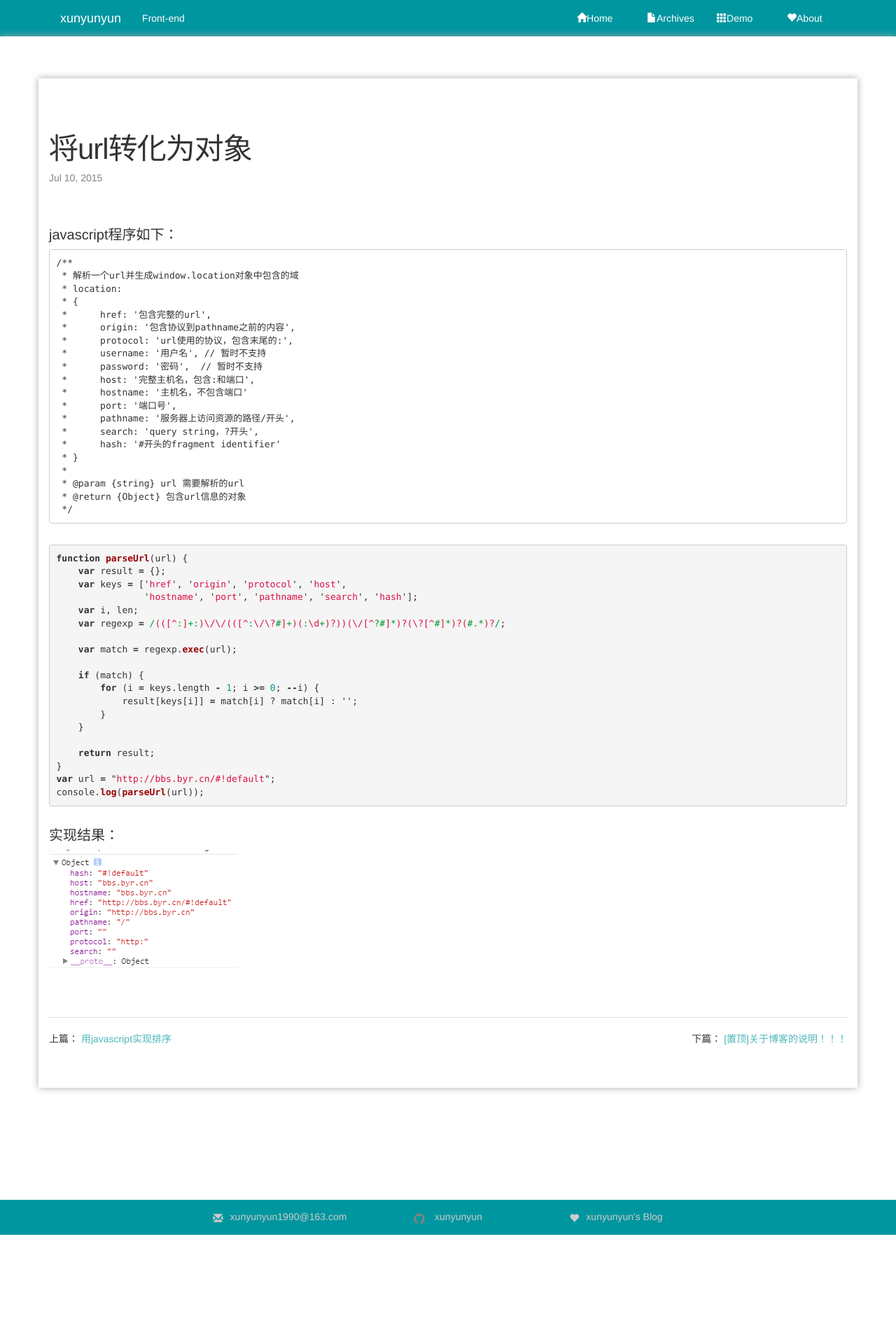
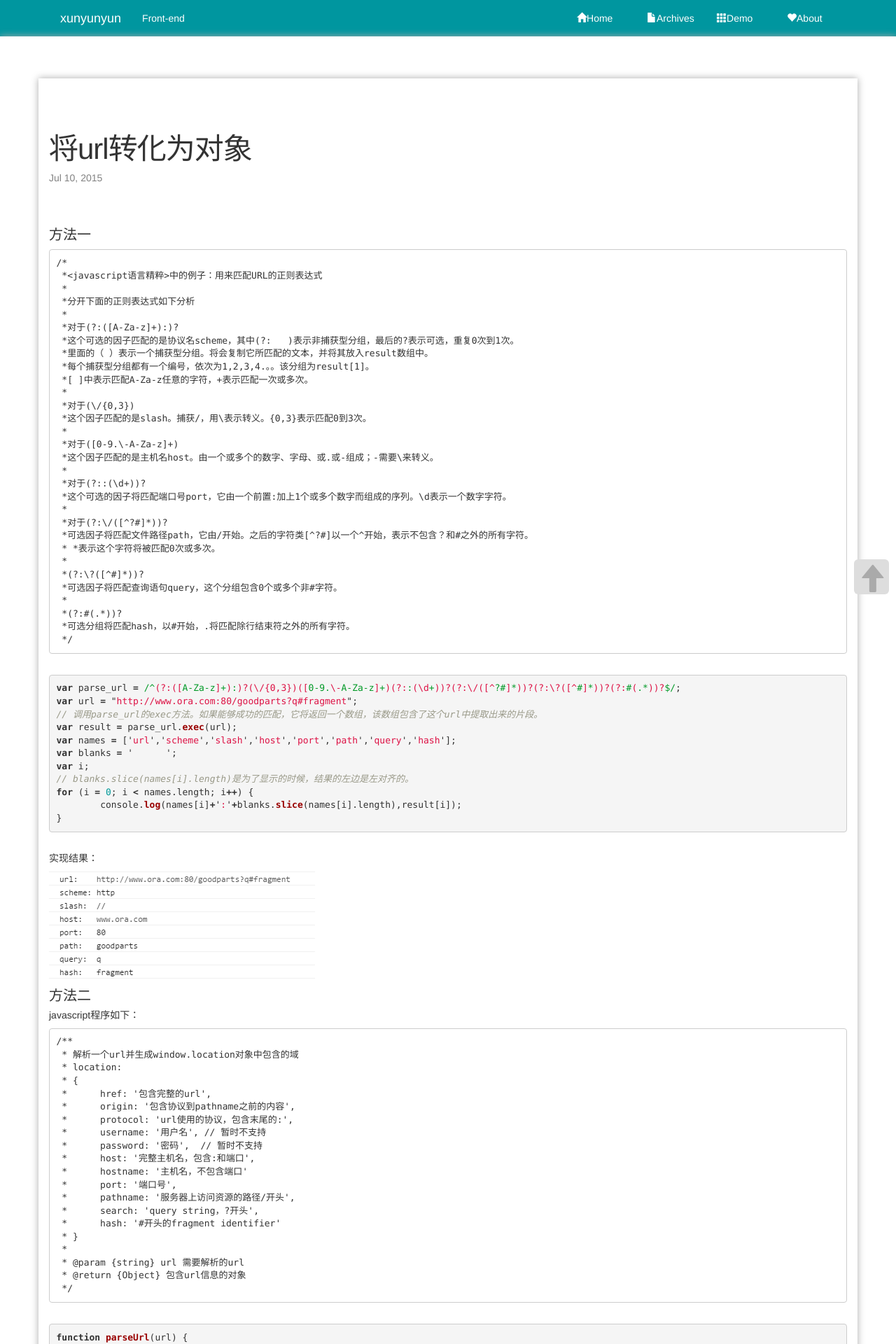
Before and after one commit to xunyunyun/xunyunyun.github.io, a Jekyll site: the page built from _posts/2015-07-10-url-parse-object.markdown, in a window 1280 px wide. Shown: the top 1920 px of the page at 70% size. Built offline with Jekyll 4.4.1, drawn with Linux system fonts in a browser that asks for light colours; nearby versions of some CDN libraries; comment, search, counter and statistics services are not loaded; before the commit the page ends 1764 px from its top, so only the background shows below that; some of the changed text lies outside the part shown.

Commit message:
add blog

```diff
--- /dev/null
+++ b/_posts/2015-06-06-javascript-360-study.markdown
@@ -0,0 +1,6 @@
+---
+layout: post
+category: "Javascript"
+title: "javascript函数（月影老师）"
+tags: ["javascript函数"]
+---
--- a/_posts/2015-06-12-http-interview-questions.markdown
+++ b/_posts/2015-06-12-http-interview-questions.markdown
@@ -177,6 +177,5 @@ tags: ["http,面试"]
 |历史	|参数保留在浏览器历史中。	|参数不会保存在浏览器历史中。|
 |对数据长度的限制	|是的。当发送数据时，GET 方法向 URL 添加数据；URL 的长度是受限制的（URL 的最大长度是 2048 个字符）。	|无限制。|
 |对数据类型的限制	|只允许 ASCII 字符。	|没有限制。也允许二进制数据。|
-|安全性	|与 POST 相比，GET 的安全性较差，因为所发送的数据是 URL 的一部分。
-在发送密码或其他敏感信息时绝不要使用 GET ！	|POST 比 GET 更安全，因为参数不会被保存在浏览器历史或 web 服务器日志中。|
+|安全性	|与 POST 相比，GET 的安全性较差，因为所发送的数据是 URL 的一部分。在发送密码或其他敏感信息时绝不要使用 GET |POST 比 GET 更安全，因为参数不会被保存在浏览器历史或 web 服务器日志中。|
 |可见性	|数据在 URL 中对所有人都是可见的。	|数据不会显示在 URL 中。|
--- a/_posts/2015-06-13-jquery-360-study.markdown
+++ b/_posts/2015-06-13-jquery-360-study.markdown
@@ -1,8 +1,8 @@
 ---
 layout: post
-category: "blog"
+category: "jquery"
 title:  "jquery学习(岳文老师)"
-tags: ["blog"]
+tags: ["jquery"]
 ---
 
 ####jQuery特点
--- /dev/null
+++ b/_posts/2015-07-05-javascript-about-ajax.markdown
@@ -0,0 +1,6 @@
+---
+layout: post
+category: "ajax"
+title:  "ajax总结"
+tags: ["ajax"]
+---
--- /dev/null
+++ b/_posts/2015-07-07-javascript-.markdown
@@ -0,0 +1,6 @@
+---
+layout: post
+category: "blog"
+title:  "[置顶]关于博客的说明！！！"
+tags: ["blog"]
+---
--- a/_posts/2015-07-10-url-parse-object.markdown
+++ b/_posts/2015-07-10-url-parse-object.markdown
@@ -2,10 +2,65 @@
 layout: post
 category: "http"
 title:  "将url转化为对象"
-tags: ["URL"]
+tags: ["URL, 正则表达式"]
 ---
 
-####javascript程序如下：
+
+####方法一
+
+	/*
+	 *<javascript语言精粹>中的例子：用来匹配URL的正则表达式
+	 *
+	 *分开下面的正则表达式如下分析
+	 *
+	 *对于(?:([A-Za-z]+):)?
+	 *这个可选的因子匹配的是协议名scheme，其中(?:   )表示非捕获型分组，最后的?表示可选，重复0次到1次。
+	 *里面的（ ）表示一个捕获型分组。将会复制它所匹配的文本，并将其放入result数组中。
+	 *每个捕获型分组都有一个编号，依次为1,2,3,4.。。该分组为result[1]。
+	 *[ ]中表示匹配A-Za-z任意的字符，+表示匹配一次或多次。
+	 *
+	 *对于(\/{0,3})
+	 *这个因子匹配的是slash。捕获/，用\表示转义。{0,3}表示匹配0到3次。
+	 *
+	 *对于([0-9.\-A-Za-z]+)
+	 *这个因子匹配的是主机名host。由一个或多个的数字、字母、或.或-组成；-需要\来转义。
+	 *
+	 *对于(?::(\d+))?
+	 *这个可选的因子将匹配端口号port，它由一个前置:加上1个或多个数字而组成的序列。\d表示一个数字字符。
+	 *
+	 *对于(?:\/([^?#]*))?
+	 *可选因子将匹配文件路径path，它由/开始。之后的字符类[^?#]以一个^开始，表示不包含？和#之外的所有字符。
+	 * *表示这个字符将被匹配0次或多次。
+	 *
+	 *(?:\?([^#]*))?
+	 *可选因子将匹配查询语句query，这个分组包含0个或多个非#字符。
+	 *
+	 *(?:#(.*))?
+	 *可选分组将匹配hash，以#开始，.将匹配除行结束符之外的所有字符。
+	 */
+
+{% highlight javascript %}
+var parse_url = /^(?:([A-Za-z]+):)?(\/{0,3})([0-9.\-A-Za-z]+)(?::(\d+))?(?:\/([^?#]*))?(?:\?([^#]*))?(?:#(.*))?$/;
+var url = "http://www.ora.com:80/goodparts?q#fragment";
+// 调用parse_url的exec方法。如果能够成功的匹配，它将返回一个数组，该数组包含了这个url中提取出来的片段。
+var result = parse_url.exec(url);
+var names = ['url','scheme','slash','host','port','path','query','hash'];
+var blanks = '      ';
+var i;
+// blanks.slice(names[i].length)是为了显示的时候，结果的左边是左对齐的。
+for (i = 0; i < names.length; i++) {
+	console.log(names[i]+':'+blanks.slice(names[i].length),result[i]);
+}
+{% endhighlight %}
+
+#####实现结果：
+
+![house-icon]({{"/img/urlToObject0.png" | prepend:site.baseurl}})
+
+
+####方法二
+
+#####javascript程序如下：
 
 	/**
 	 * 解析一个url并生成window.location对象中包含的域
@@ -50,5 +105,8 @@ var url = "http://bbs.byr.cn/#!default";
 console.log(parseUrl(url));
 {% endhighlight %}
 
-####实现结果：
+#####实现结果：
+
 ![house-icon]({{"/img/urlToObject.png" | prepend:site.baseurl}})
+
+这种方法来自网络，未详细看，测试未发现问题。
--- a/css/blog.css
+++ b/css/blog.css
@@ -34,7 +34,13 @@ ul,li {
 .fr {
 	float:right;
 }
-
+/*table*/
+table tbody tr:nth-of-type(even),table thead tr{
+	background-color: #EEE;
+}
+table tr td:nth-of-type(n+1),table tr th:nth-of-type(n+1) {
+	padding-left: 10px;
+}
 
 
 
```
Also changed, not shown: _posts/2015-03-05-javascript-ajax-json.markdown (added, +244 -0 lines), _posts/2015-03-07-javascript-this-point.markdown (added, +71 -0 lines), _posts/2015-03-08-javascript-about-closure.markdown (added, +39 -0 lines), _posts/2015-03-09-about-regular-expression.markdown (added, +36 -0 lines), _posts/2015-03-11-javascript-event-listener.markdown (added, +86 -0 lines), _posts/2015-07-08-javascript-asynchronous-method.markdown (added, +139 -0 lines), _posts/2015-07-09-url-query-String.markdown (added, +32 -0 lines), pages/4abouts.md (+1 -1 lines), img/urlToObject0.png (added).
